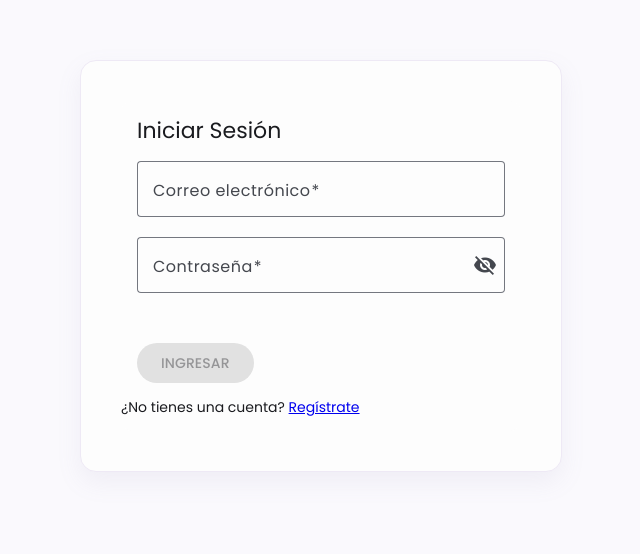
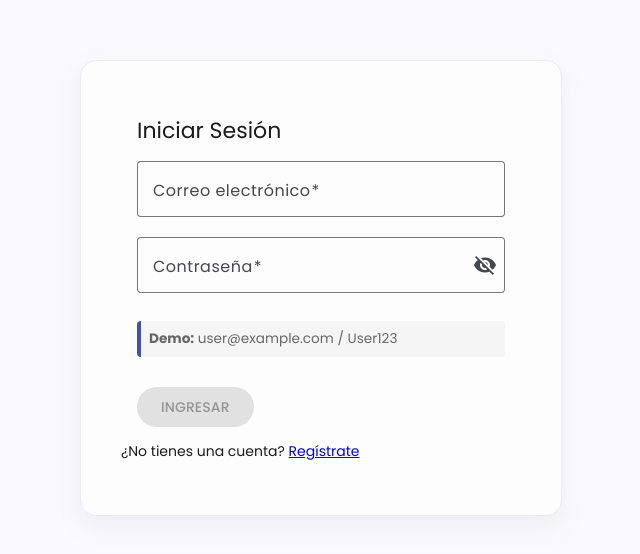
Before and after one commit to Juanelpeor3/vinilo-vibes, an Angular app: page /auth/login in a window 1280 px wide. Shown: the top 554 px of the page, without its empty margins (319-959 px from the left). Built offline with nearby package versions, Linux system fonts and the light colour scheme.

Commit message:
add demo credentials section to login page for user guidance

```diff
--- a/src/app/pages/auth-page/login/login.html
+++ b/src/app/pages/auth-page/login/login.html
@@ -18,6 +18,10 @@
             <mat-icon>{{hidePassword ? 'visibility_off' : 'visibility'}}</mat-icon>
           </button>
         </mat-form-field>
+
+        <div class="demo-credentials">
+          <p><strong>Demo:</strong> user@example.com / User123</p>
+        </div>
       </mat-card-content>
 
       <mat-card-actions>
--- a/src/app/pages/auth-page/login/login.scss
+++ b/src/app/pages/auth-page/login/login.scss
@@ -18,3 +18,18 @@ mat-card-actions {
     color: #d32f2f;
     margin-bottom: 16px;
 }
+
+.demo-credentials {
+    margin-top: 8px;
+    padding: 8px;
+    background-color: #f5f5f5;
+    border-radius: 4px;
+    border-left: 4px solid #3f51b5;
+    /* El color primario de Angular Material */
+    font-size: 0.85rem;
+    color: #666;
+}
+
+.demo-credentials p {
+    margin: 0;
+}
```
Also changed, not shown: 1 other file (tests, documents, lock files or other folders).
